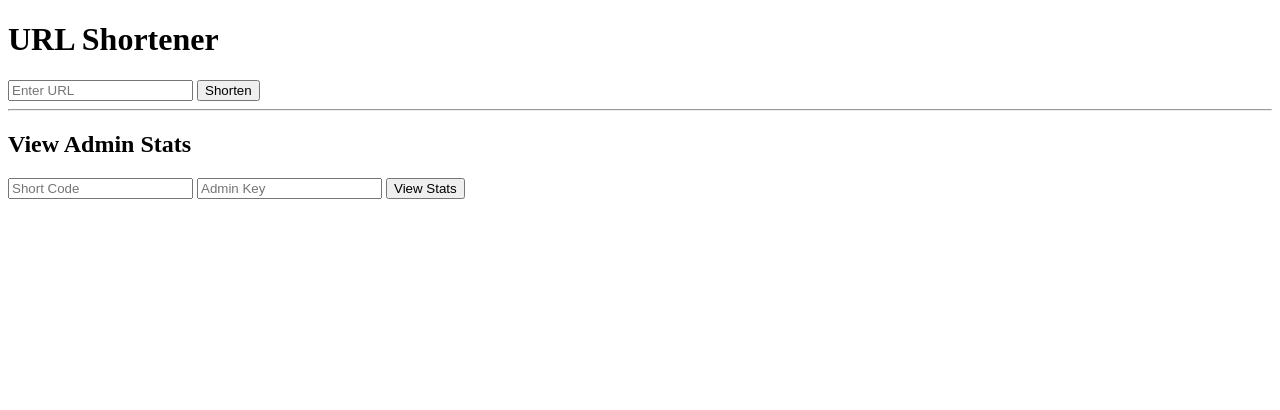
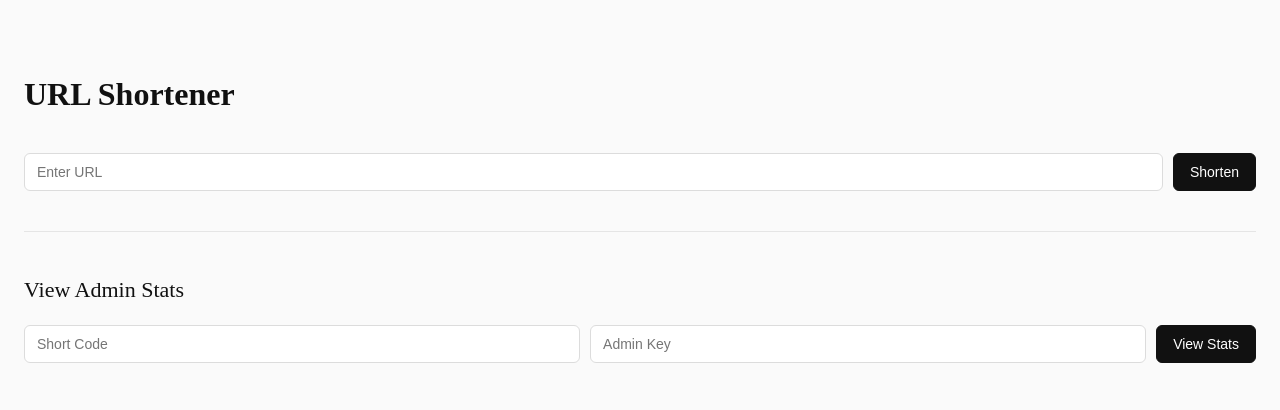
Before and after one commit to brick-24/url-shorten, a FastAPI app: page / in a window 1280 px wide. Shown: the top 410 px of the page. Run offline with FastAPI, Linux system fonts and the light colour scheme.

Commit message:
add css for index.html

```diff
--- a/src/main.py
+++ b/src/main.py
@@ -107,7 +107,9 @@ def get_url_by_key(key: str):
 ################
 app = FastAPI()
 init_db()
+from fastapi.staticfiles import StaticFiles
 
+app.mount("/static", StaticFiles(directory="src/static"), name="static")
 
 class URLRequest(BaseModel):
     url: str
@@ -150,6 +152,7 @@ def shorten(request: Request, url: str = Form(...)):
             {
                 "request": request,
                 "short_url": short_url,
+                "short_code": key,
                 "original_url": record.original_url,
                 "admin_key": admin_key
             }
--- /dev/null
+++ b/src/static/styles.css
@@ -0,0 +1,101 @@
+body {
+  background: #fafafa;
+  color: #111;
+  margin: 0;
+  padding: 48px 24px;
+  line-height: 1.6;
+}
+
+h1 {
+  font-size: 32px;
+  font-weight: 600;
+  margin-bottom: 32px;
+}
+
+h2 {
+  font-size: 22px;
+  font-weight: 500;
+  margin-top: 40px;
+}
+
+h3 {
+  font-size: 18px;
+  font-weight: 500;
+}
+
+hr {
+  border: none;
+  border-top: 1px solid #e5e5e5;
+  margin: 40px 0;
+}
+
+.container {
+  max-width: 640px;
+  margin: 0 auto;
+}
+
+.card {
+  background: white;
+  border: 1px solid #e5e5e5;
+  border-radius: 8px;
+  padding: 20px;
+  margin-top: 20px;
+}
+
+form {
+  display: flex;
+  gap: 10px;
+  flex-wrap: wrap;
+  margin-top: 12px;
+}
+
+input {
+  flex: 1;
+  padding: 10px 12px;
+  border: 1px solid #dcdcdc;
+  border-radius: 6px;
+  font-size: 14px;
+  background: #fff;
+}
+
+input:focus {
+  outline: none;
+  border-color: #999;
+}
+
+button {
+  padding: 10px 16px;
+  border: 1px solid #111;
+  background: #111;
+  color: white;
+  border-radius: 6px;
+  cursor: pointer;
+  font-size: 14px;
+  transition: all 0.15s ease;
+}
+
+button:hover {
+  background: white;
+  color: #111;
+}
+
+a {
+  color: #111;
+  text-decoration: underline;
+}
+
+a:hover {
+  opacity: 0.7;
+}
+
+ul {
+  padding-left: 16px;
+  margin-top: 10px;
+}
+
+li {
+  font-size: 13px;
+  color: #444;
+  margin-bottom: 6px;
+  word-break: break-word;
+}
--- a/src/templates/index.html
+++ b/src/templates/index.html
@@ -2,6 +2,7 @@
 <html>
   <head>
     <title>URL Shortener</title>
+    <link rel="stylesheet" href="/static/styles.css" />
   </head>
   <body>
     <h1>URL Shortener</h1>
@@ -11,16 +12,17 @@
     </form>
 
     {% if short_url %}
-    <hr />
+    <div class="card">
       <h3>Short URL Created</h3>
       <p>Original: {{ original_url }}</p>
       <p>
         Short:
-      <a href="{{ short_url }}" target="_blank"> {{ short_url }} </a>
+        <a href="{{ short_url }}" target="_blank">{{ short_url }}</a>
       </p>
+      <p>Short Code: {{ short_code }}</p>
       <p>Admin Key: {{ admin_key }}</p>
+    </div>
     {% endif %}
-
     <hr />
 
     <h2>View Admin Stats</h2>
@@ -31,7 +33,7 @@
       <button type="submit">View Stats</button>
     </form>
     {% if stats %}
-    <hr />
+    <div class="card">
       <h3>Stats for {{ stats_url }}</h3>
 
       <p>Original URL: {{ original_url }}</p>
@@ -49,6 +51,7 @@
         </li>
         {% endfor %}
       </ul>
+    </div>
     {% endif %}
   </body>
 </html>
```
Lines whose indentation alone changed are shown as unchanged.
